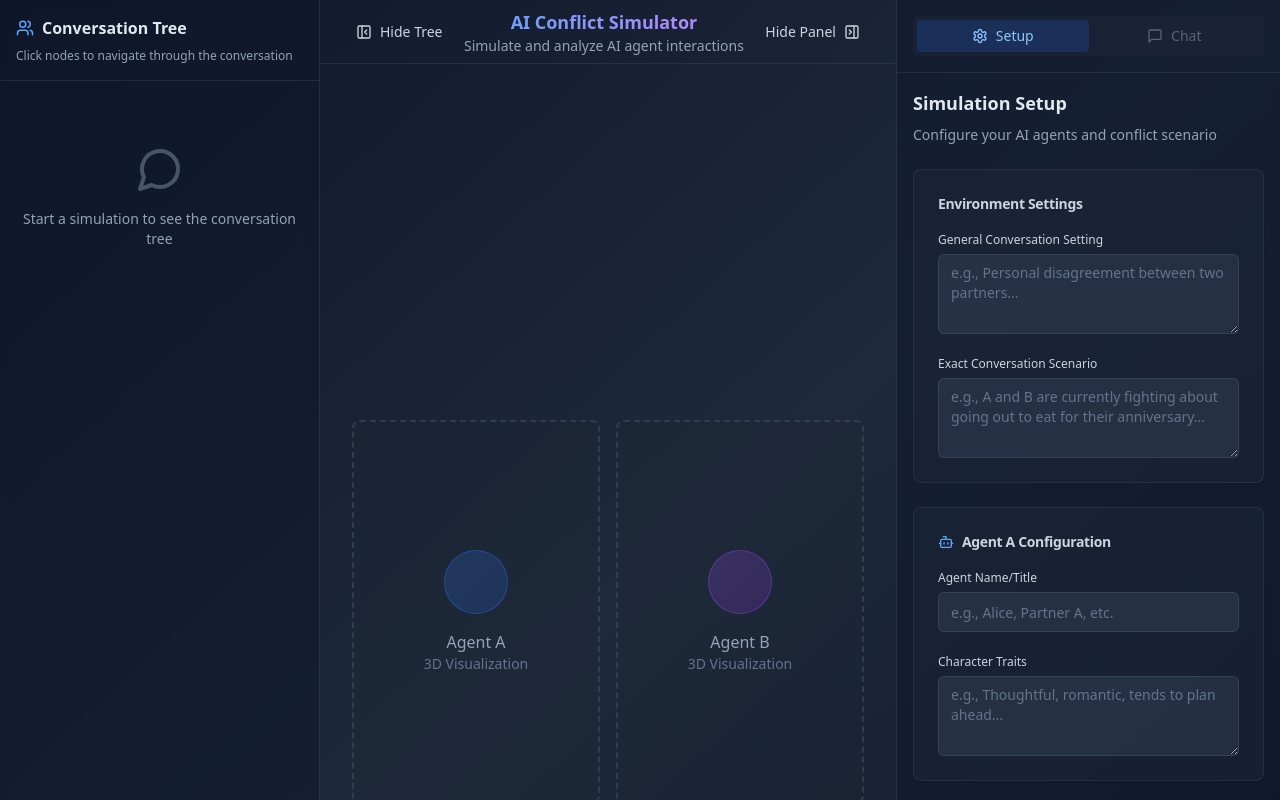
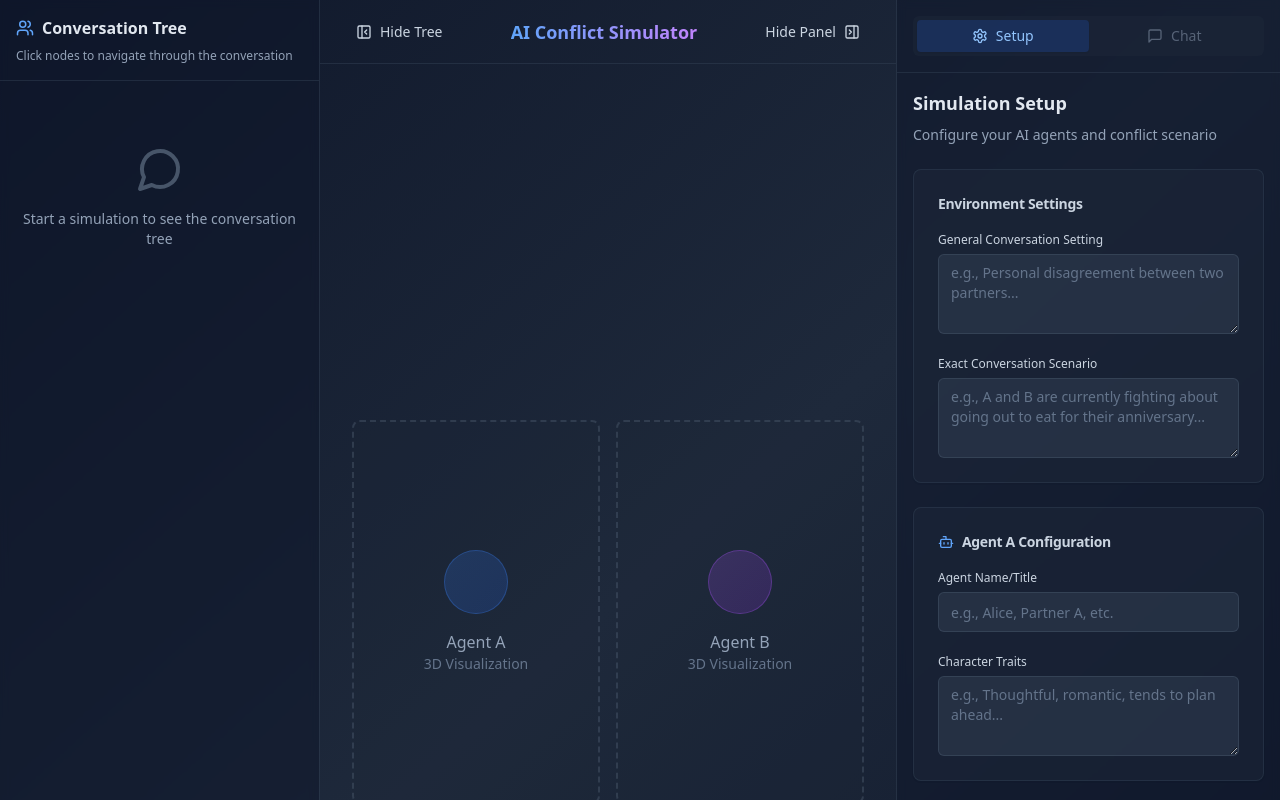
Before and after one commit to SiddKay/conflict-orchestrator-playground, a React (Vite) app: page / in a window 1280 px wide. Shown: the top 800 px of the page. Built offline with nearby package versions, Linux system fonts and the light colour scheme.

Commit message:
Visual edit in Lovable
Edited UI in Lovable

```diff
--- a/src/pages/Index.tsx
+++ b/src/pages/Index.tsx
@@ -26,7 +26,7 @@ const Index = () => {
             <h1 className="font-bold bg-gradient-to-r from-blue-400 to-purple-400 bg-clip-text text-transparent text-lg">
               AI Conflict Simulator
             </h1>
-            <p className="text-sm text-slate-400">Simulate and analyze AI agent interactions</p>
+
           </div>
 
           <Button variant="ghost" size="sm" onClick={() => setRightSidebarOpen(!rightSidebarOpen)} className="text-slate-300 hover:text-white hover:bg-slate-700/50">
```
